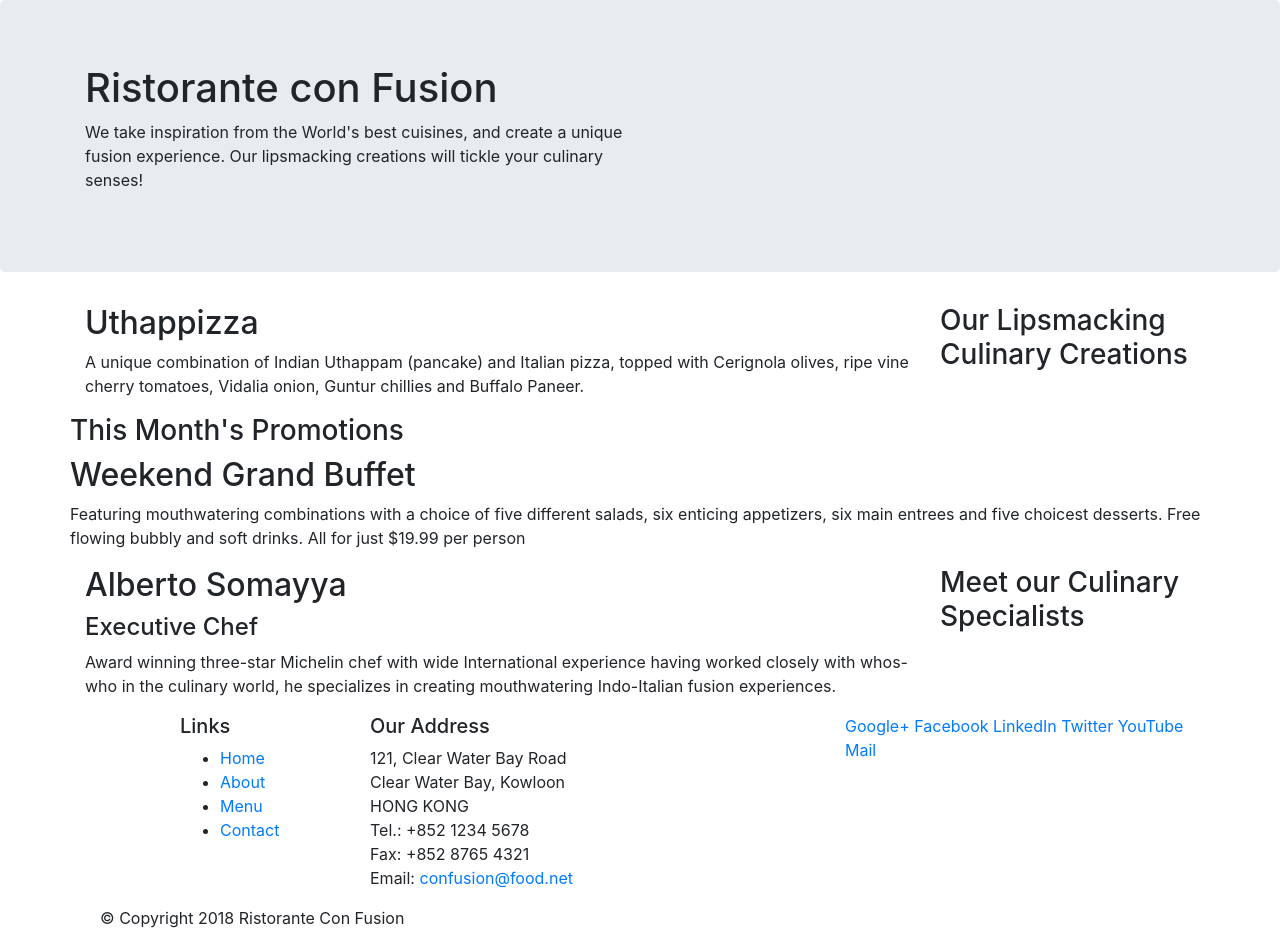
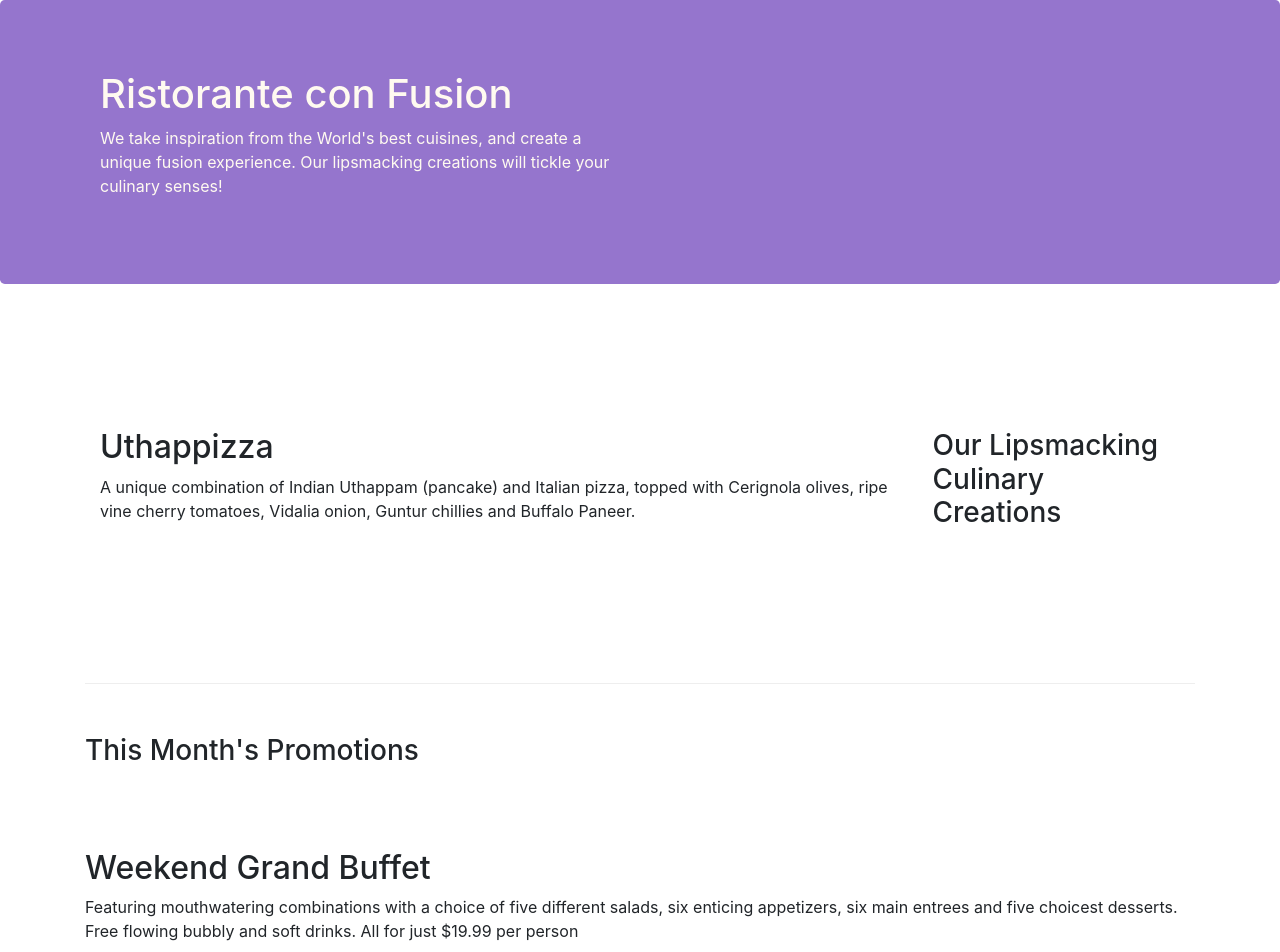
Before and after one commit to Kenn1412/Bootstrap4, a website: page index.html in a window 1280 px wide. Shown: the top 952 px of the page. Drawn offline with nearby package versions, Linux system fonts and the light colour scheme.

Commit message:
Bootstrap Grid Part 2

```diff
--- /dev/null
+++ b/CSS/style.css
@@ -0,0 +1,30 @@
+.row-header{
+    margin:0px auto;
+    padding:0px;
+}
+
+.row-content {
+    margin:0px auto;
+    padding: 50px 0px 50px 0px;
+    border-bottom: 1px ridge;
+    min-height:400px;
+}
+
+.footer{
+    background-color: #D1C4E9;
+    margin:0px auto;
+    padding: 20px 0px 20px 0px;
+}
+
+.jumbotron {
+    padding:70px 30px 70px 30px;
+    margin:0px auto;
+    background: #9575CD ;
+    color:floralwhite;
+}
+
+address{
+    font-size:80%;
+    margin:0px;
+    color:#0f0f0f;
+}
--- a/index.html
+++ b/index.html
@@ -8,6 +8,7 @@
     <meta http-equiv="x-ua-compatible" content="ie=edge">
     <!-- Bootstrap CSS -->
     <link rel="stylesheet" href="node_modules/bootstrap/dist/css/bootstrap.min.css">
+    <link href="CSS/style.css" rel="stylesheet">
     <title>Ristorante Con Fusion</title>
 </head>
 
@@ -16,7 +17,7 @@
     <!-- jumbotron to noi bat noi dung -->
     <header class="jumbotron">
         <div class="container">
-            <div class="row">
+            <div class="row row-header">
                 <div class="col-12 col-sm-6">
                     <h1>Ristorante con Fusion</h1>
                     <p>We take inspiration from the World's best cuisines, and create a unique fusion experience. Our
@@ -30,7 +31,7 @@
     </header>
 
     <div class="container">
-        <div class="row">
+        <div class="row row-content align-items-center">
             <div class="col-12 col-sm-4 order-sm-last col-md-3">
                 <h3>Our Lipsmacking Culinary Creations</h3>
             </div>
@@ -42,7 +43,7 @@
         </div>
 
 
-        <div class="row">
+        <div class="row row-content">
             <div>
                 <h3>This Month's Promotions</h3>
             </div>
@@ -54,7 +55,7 @@
             </div>
         </div>
 
-        <div class="row">
+        <div class="row row-content">
             <div class="col-12 col-sm-4 order-sm-last col-md-3">
                 <h3>Meet our Culinary Specialists</h3>
             </div>
@@ -73,7 +74,7 @@
             <div class="row">
                 <div class="col-4 offset-1 col-sm-2">
                     <h5>Links</h5>
-                    <ul>
+                    <ul class="list-unstyled">
                         <li><a href="#">Home</a></li>
                         <li><a href="#">About</a></li>
                         <li><a href="#">Menu</a></li>
@@ -91,8 +92,8 @@
                         Email: <a href="mailto:confusion@food.net">confusion@food.net</a>
                     </address>
                 </div>
-                <div class="col-12 col-sm-4">
-                    <div>
+                <div class="col-12 col-sm-4 align-self-center">
+                    <div class="text-center">
                         <a href="http://google.com/+">Google+</a>
                         <a href="http://www.facebook.com/profile.php?id=">Facebook</a>
                         <a href="http://www.linkedin.com/in/">LinkedIn</a>
@@ -102,14 +103,13 @@
                     </div>
                 </div>
             </div>
-            <div class="col-auto">
-                <div>
+            <div class="row justify-content-center">
+                <div class="col-auto">
                     <p>© Copyright 2018 Ristorante Con Fusion</p>
                 </div>
             </div>
         </div>
     </footer>
-
 </body>
 
 <!-- jQuery first, then Popper.js, then Bootstrap JS. -->
```
